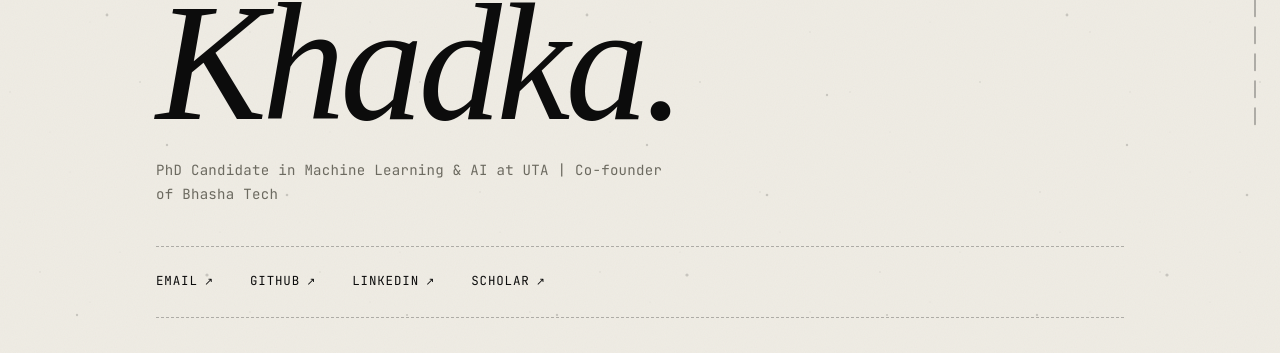
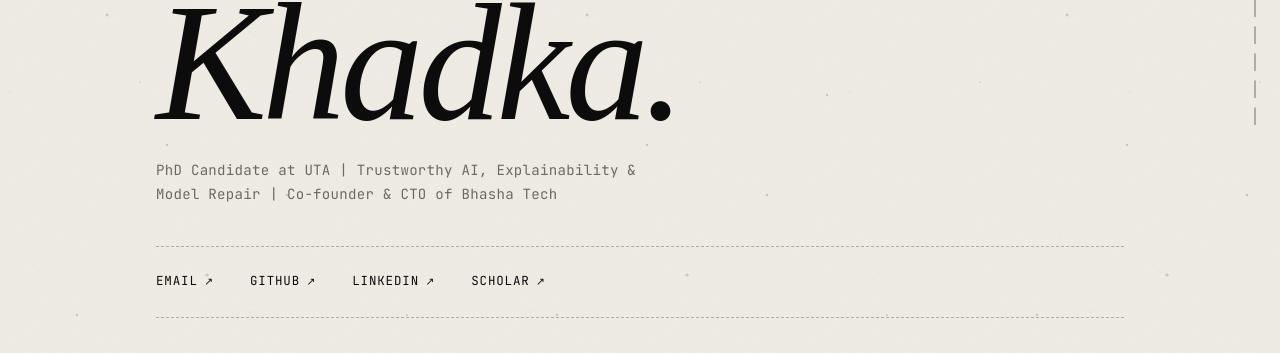
Before and after one commit to krishnakhadka200416/portfolio, a Jekyll site: the page built from README.md, in a window 1280 px wide. Shown: the part 2478-2831 px from the top of the page. Built offline with Jekyll 4.4.1, drawn with Linux system fonts in a browser that asks for light colours; some web fonts are replaced; our own code applies the rules of GitHub Pages for plain Markdown files.

```diff
--- a/_config.yml
+++ b/_config.yml
@@ -1,10 +1,9 @@
 title: Krishna Khadka
 logo: /img.jpg
-description: PhD Candidate in Machine Learning & AI at UTA | Co-founder of Bhasha Tech
+description: "PhD Candidate at UTA | Trustworthy AI, Explainability & Model Repair | Co-founder & CTO of Bhasha Tech"
 theme: jekyll-theme-minimal
-
 address: "Dallas, Texas"
 email: "krishna.khadka@mavs.uta.edu"
 linkedin: "https://www.linkedin.com/in/krishna-khadka-238b35162/"
 github: "https://github.com/krishnakhadka200416"
-googlescholar: "https://scholar.google.com/citations?user=fUIrcvkAAAAJ&hl=en"
+googlescholar: "https://scholar.google.com/citations?user=OplZ3CMAAAAJ"
```
